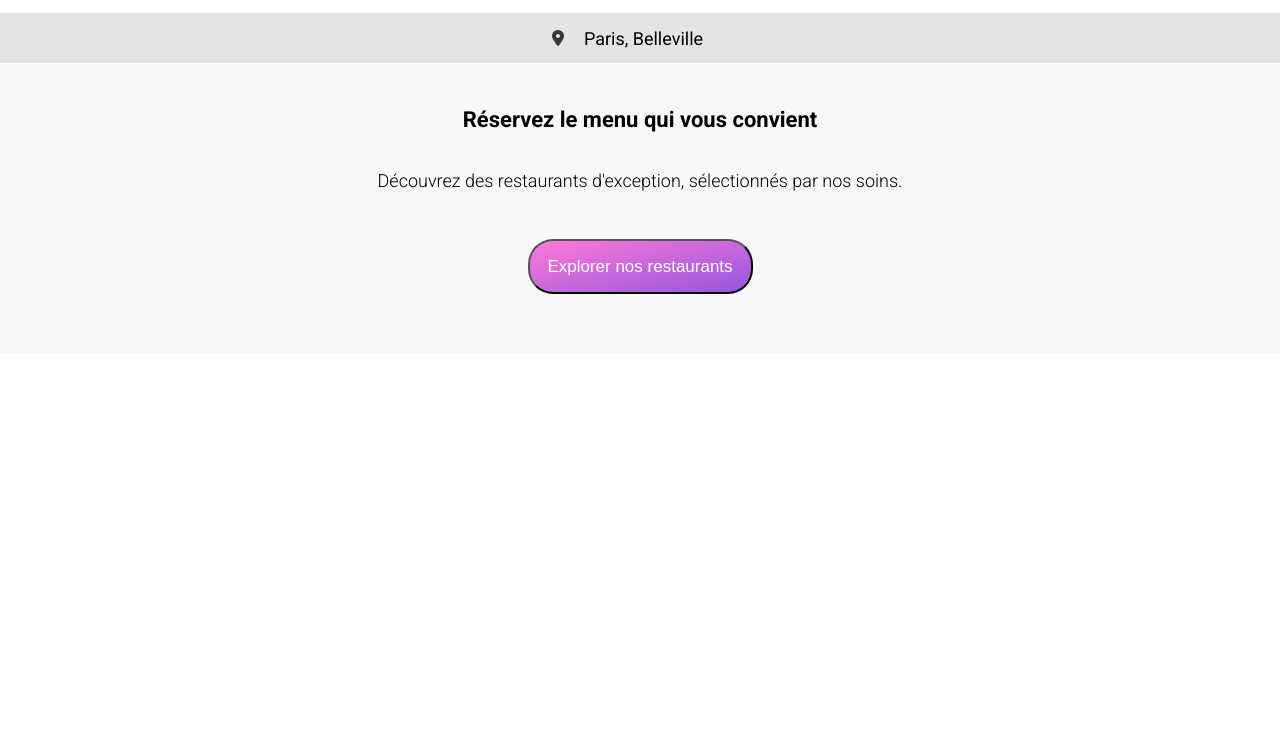
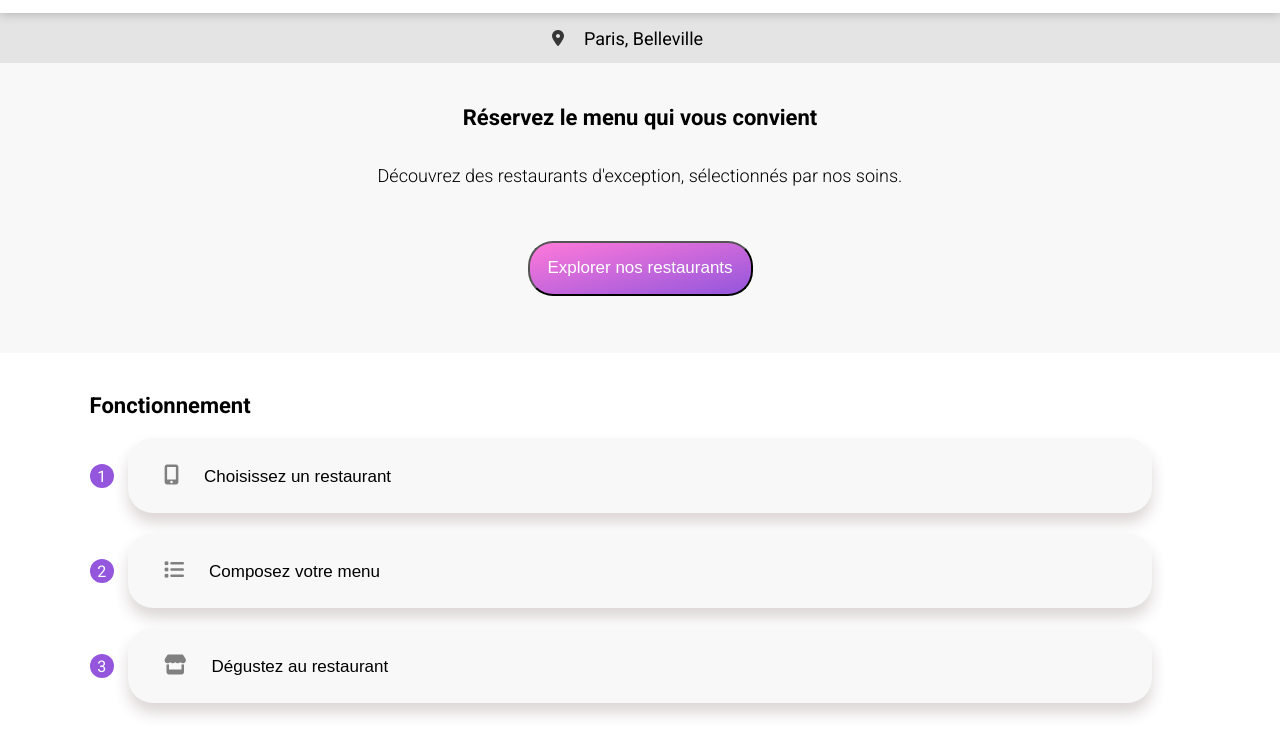
Before and after one commit to RenDupont/Projet3_OpenClassRoom, a website: page index.html in a window 1280 px wide. Shown: the part 47-800 px from the top of the page. Drawn offline with Linux system fonts and the light colour scheme; a web font is replaced by a local one.

Commit message:
Acceuil-Fonctionnement

```diff
--- a/index.html
+++ b/index.html
@@ -28,6 +28,23 @@
                 </span>
                 <button class="presentation__btn">Explorer nos restaurants</button>
             </section>
+            <section class="functioning">
+                <span class="functioning__tittle">Fonctionnement</span>
+                <div class="functioning__listBtn">
+                    <div>
+                        <div class="functioning__btnNumber"><span>1</span></div>
+                        <button class="functioning__btn"><i class="fa-solid fa-mobile-screen-button"></i><span>Choisissez un restaurant</span></button>
+                    </div>
+                    <div>
+                        <div class="functioning__btnNumber"><span>2</span></div>
+                        <button class="functioning__btn"><i class="fa-solid fa-list"></i>Composez votre menu</button>
+                    </div>
+                    <div>
+                        <div class="functioning__btnNumber"><span>3</span></div>
+                        <button class="functioning__btn"><i class="fa-sharp fa-solid fa-store"></i>Dégustez au restaurant</button>
+                    </div>
+                </div>
+            </section>
         </main>
     </body>
 </html>
--- a/sass/main.scss
+++ b/sass/main.scss
@@ -4,18 +4,21 @@ $font-family-main: 'Roboto';
 $primary-color: #9356DC;
 $secondary-color: #FF79DA;
 $terciary-color: #99E2D0;
+$color-lightGray: #f8f8f8;
 
 body {
     box-sizing: border-box;
-    margin: 0;
+    margin: auto;
     font-family: $font-family-main;
+    max-width: 1400px;
 }
 
 .header {
     width: 100%;
     height: 60px;
     text-align: center;
-    box-shadow: 0px 1px 10px rgb(100, 100, 100);
+    box-shadow: 0px 1px 10px rgb(177, 177, 177);
+    position: relative;
     &__tittle {
         font-family: $font-family-tittle;
         font-size: 30px;
@@ -41,7 +44,7 @@ body {
 }
 
 .presentation {
-    background-color: #f8f8f8;
+    background-color: $color-lightGray;
     margin-top: 0;
     height: 290px;
     display: flex;
@@ -62,7 +65,7 @@ body {
         text-align: center;
         padding-left: 8%;
         padding-right: 8%;
-        padding-bottom: 10px;
+        padding-bottom: 20px;
     }
     &__btn {
         height: 55px;
@@ -74,3 +77,65 @@ body {
         color: white;
     }
 }
+
+.functioning {
+    display: flex;
+    flex-direction: column;
+    gap: 20px;
+
+    &__tittle {
+        font-weight: 700;
+        font-size: 22px;
+        padding-top: 40px;
+        padding-left: 7%;
+    }
+    &__listBtn {
+        display: flex;
+        flex-direction: column;
+        gap: 20px;
+        > div {
+            display: flex;
+            justify-content: center;
+            align-items: center;
+        }
+    }
+    &__btn {
+        height: 75px;
+        width: 80%;
+        border-radius: 25px;
+        background-color: $color-lightGray;
+        box-shadow: 0px 10px 15px #ddd6d6;
+        border: none;
+        text-align: left;
+        font-weight: 400;
+        font-size: 17px;
+        >i {
+            padding-right: 25px;
+            padding-left: 30px;
+            font-size: 20px;
+            color: gray;
+        }
+        &:hover {
+            background-color: #f6eaf8;
+            >i {
+                color: $primary-color;
+            }
+        }
+    }
+    &__btnNumber {
+        background-color: $primary-color;
+        color: white;
+        border-radius: 12px;
+        width: 24px;
+        height: 24px;
+        text-align: center;
+        position: absolute;
+        left: 7%;
+        right: 83%;
+        >span {
+            position: absolute;
+            left: 32%;
+            top: 15%;
+        }
+    }
+}
```
Also changed, not shown: public/css/style.css.
